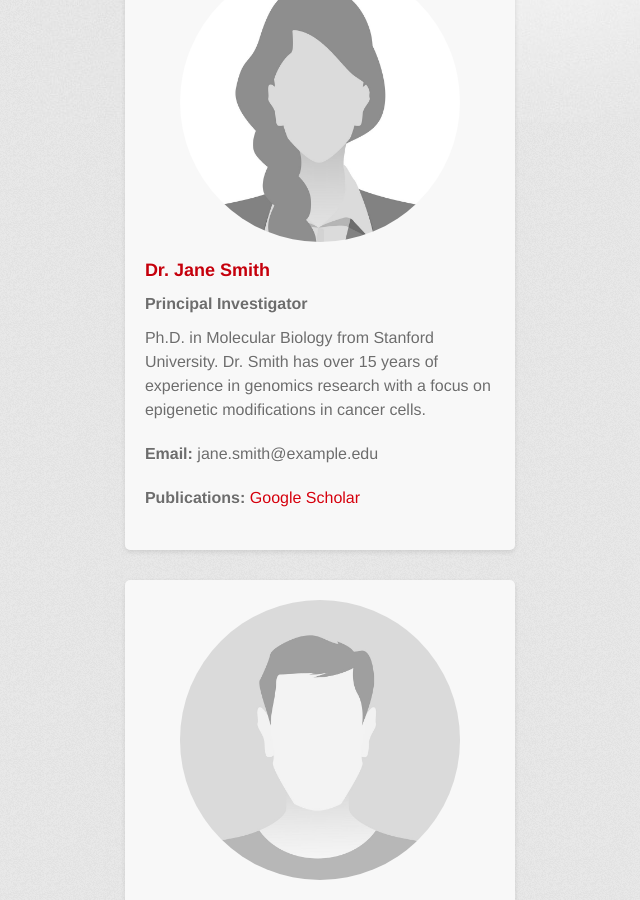
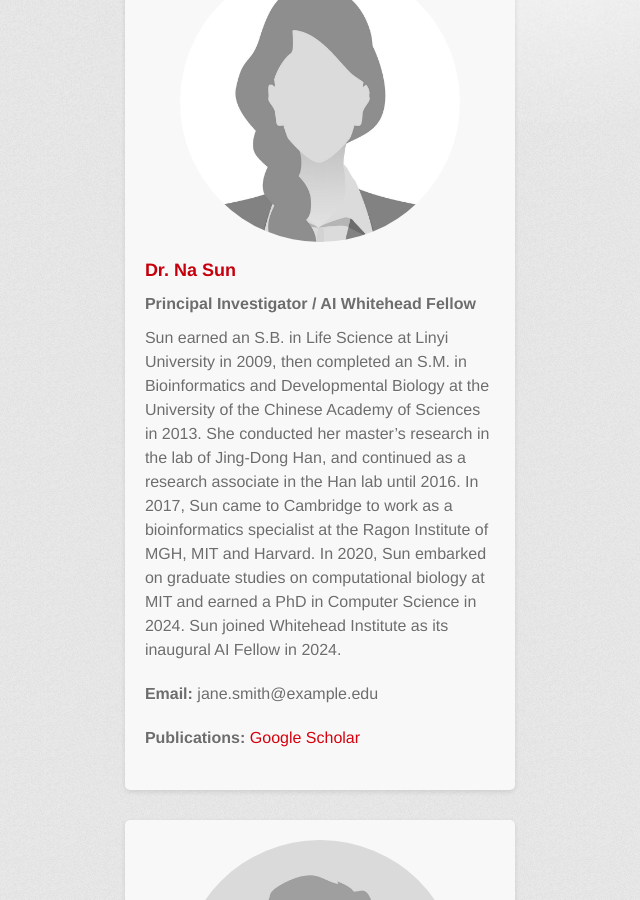
Before and after one commit to whitehead/SunLab, a Jekyll site: the page built from lab-website/team.md, in a window 1280 px wide and 900 px high, scrolled down 451 px. Shown: the whole window, without its empty margins (94-734 px from the left). Built offline with Jekyll 4.4.1, drawn with Linux system fonts in a browser that asks for light colours; some web fonts are replaced.

Commit message:
Update team.md

```diff
--- a/lab-website/team.md
+++ b/lab-website/team.md
@@ -10,11 +10,11 @@ Meet the talented researchers and staff members who make our work possible.
 <div class="team-container">
   <div class="team-member">
     <img src="../lab-website/assets/images/placeholder1.jpg" alt="Dr. Jane Smith">
-    <h3>Dr. Jane Smith</h3>
-    <p class="position">Principal Investigator</p>
-    <p>Ph.D. in Molecular Biology from Stanford University. Dr. Smith has over 15 years of experience in genomics research with a focus on epigenetic modifications in cancer cells.</p>
+    <h3>Dr. Na Sun</h3>
+    <p class="position">Principal Investigator / AI Whitehead Fellow</p>
+    <p>Sun earned an S.B. in Life Science at Linyi University in 2009, then completed an S.M. in Bioinformatics and Developmental Biology at the University of the Chinese Academy of Sciences in 2013. She conducted her master’s research in the lab of Jing-Dong Han, and continued as a research associate in the Han lab until 2016. In 2017, Sun came to Cambridge to work as a bioinformatics specialist at the Ragon Institute of MGH, MIT and Harvard. In 2020, Sun embarked on graduate studies on computational biology at MIT and earned a PhD in Computer Science in 2024. Sun joined Whitehead Institute as its inaugural AI Fellow in 2024.</p>
     <p><strong>Email:</strong> jane.smith@example.edu</p>
-    <p><strong>Publications:</strong> <a href="https://scholar.google.com">Google Scholar</a></p>
+    <p><strong>Publications:</strong> <a href="[https://scholar.google.com](https://scholar.google.com/citations?user=oOxS8vwAAAAJ)">Google Scholar</a></p>
   </div>
 
   <div class="team-member">
```
